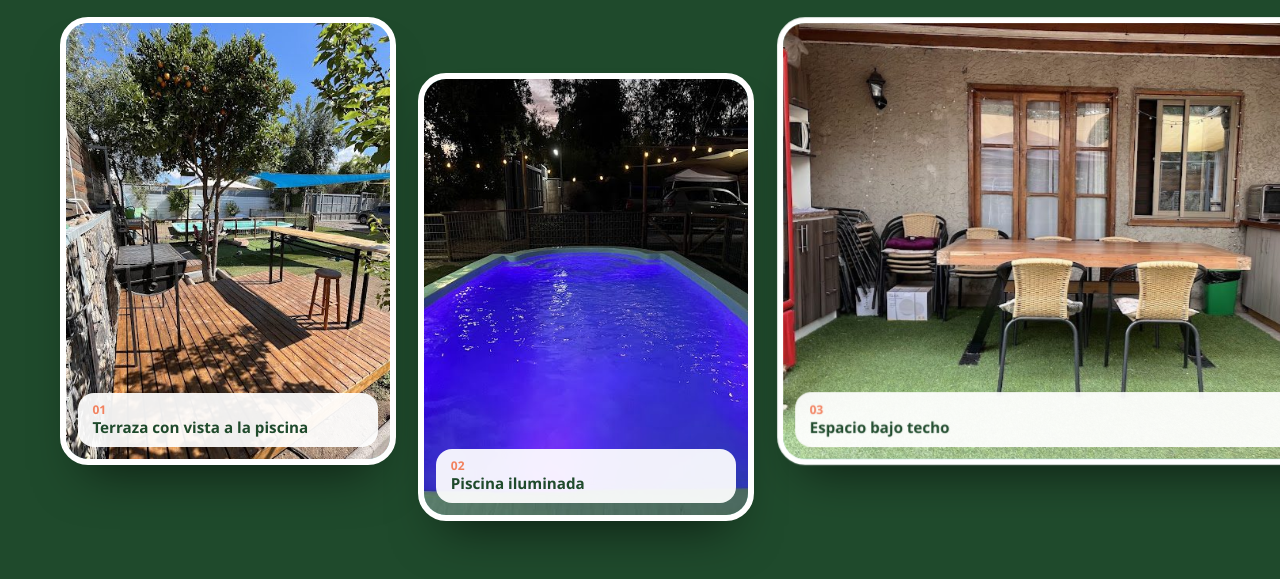
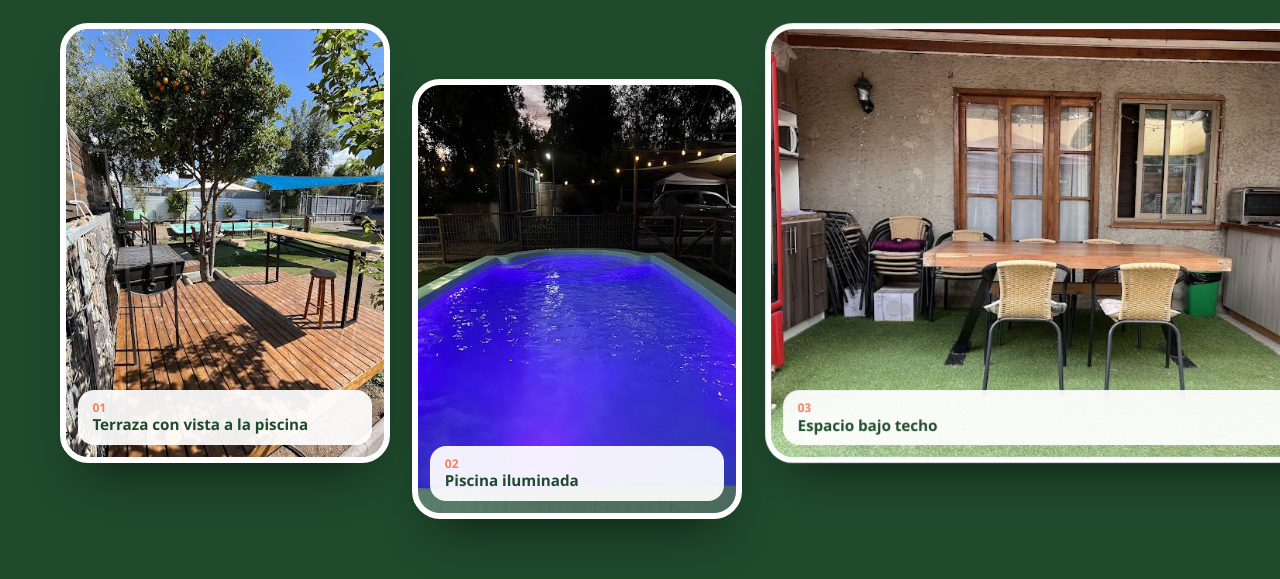
Before and after one commit to karendigital/quillay, a plain HTML site: page index.html in a window 1280 px wide. Shown: the part 2316-2895 px from the top of the page. Drawn offline with nearby package versions, Linux system fonts and the light colour scheme; animation ran at ten frames a second.

Commit message:
Ajusta la galería para pantallas bajas

```diff
--- a/index.html
+++ b/index.html
@@ -272,7 +272,9 @@ footer li svg{width:18px;height:18px}
 .rec-item figcaption small{display:block;color:var(--coral);font-size:.75rem}
 .rec-pista-tip{display:none;margin-top:.4rem;font-family:var(--titulo);font-weight:700;color:var(--sol);font-size:.9rem}
 .rec-horizontal{padding-top:0;padding-bottom:70px}
-.rec-horizontal .rec-pin{height:100vh;display:flex;flex-direction:column;justify-content:center;padding-top:80px}
+.rec-horizontal .rec-pin{height:100vh;display:flex;flex-direction:column;justify-content:center;padding-top:96px}
+.rec-horizontal .rec-item{height:min(520px,calc(100vh - 360px));min-height:260px}
+.rec-horizontal .rec-pista{margin-top:1.6rem}
 .rec-horizontal .rec-pista{overflow:visible;scroll-snap-type:none;width:max-content;padding-right:10vw}
 .rec-horizontal .rec-item:nth-child(even){margin-top:3.5rem}
 @media (max-width:920px){.rec-pista-tip{display:block}}
```
